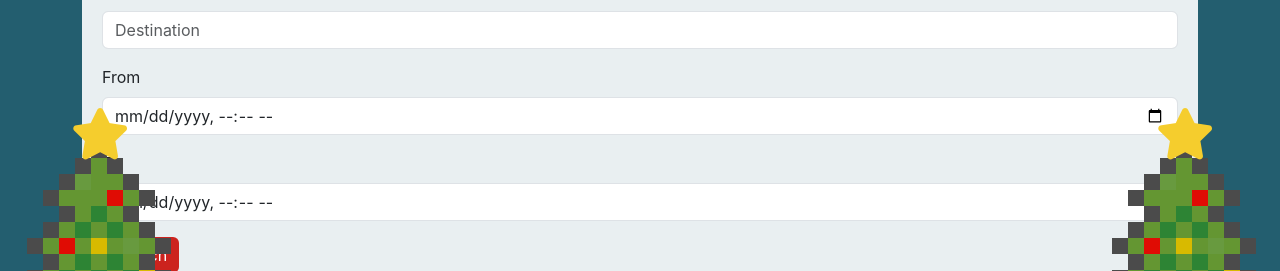
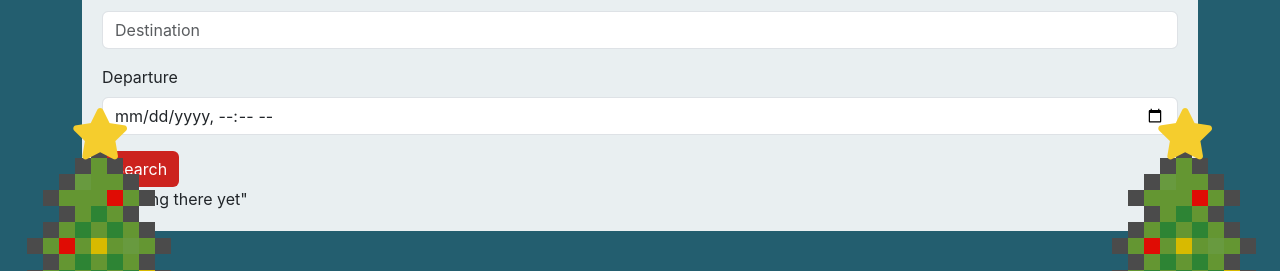
Before and after one commit to sukovanej/python-weekend-frontend-2021, a React (Create React App) app: page / in a window 1280 px wide. Shown: the part 226-497 px from the top of the page. Built offline with nearby package versions, Linux system fonts and the light colour scheme.

Commit message:
search only with departure

```diff
--- a/src/App.tsx
+++ b/src/App.tsx
@@ -19,19 +19,17 @@ function App() {
 
   const [origin, setOrigin] = useState<string>("");
   const [destination, setDestination] = useState<string>("");
-  const [timeFrom, setTimeFrom] = useState<string>("");
-  const [timeTo, setTimeTo] = useState<string>("");
+  const [departure, setDeparture] = useState<string>("");
 
   const [fetchInProgress, setFetchInProgress] = useState(false);
 
   const onSubmit = (
     origin: string,
     destination: string,
-    timeFrom: string,
-    timeTo: string
+    departure: string,
   ): void => {
     setFetchInProgress(true);
-    search(origin, destination, timeFrom, timeTo, (offers) => {
+    search(origin, destination, departure, (offers) => {
       setOffers(offers);
       setFetchInProgress(false);
     });
@@ -70,10 +68,8 @@ function App() {
               setOrigin={setOrigin}
               destination={destination}
               setDestination={setDestination}
-              timeTo={timeTo}
-              setTimeTo={setTimeTo}
-              timeFrom={timeFrom}
-              setTimeFrom={setTimeFrom}
+              departure={departure}
+              setDeparture={setDeparture}
             />
             <Offers offers={offers} />
           </div>
--- a/src/SearchForm.tsx
+++ b/src/SearchForm.tsx
@@ -1,21 +1,17 @@
-import { useState } from "react";
 import { Form, Button } from "react-bootstrap";
 
 interface SearchFormProps {
   onSubmit: (
     origin: string,
     destination: string,
-    timeFrom: string,
-    timeTo: string
+    departure: string
   ) => void;
   origin: string;
   setOrigin: (_: string) => void;
   destination: string;
   setDestination: (_: string) => void;
-  timeFrom: string;
-  setTimeFrom: (_: string) => void;
-  timeTo: string;
-  setTimeTo: (_: string) => void;
+  departure: string;
+  setDeparture: (_: string) => void;
 }
 
 export default function SearchForm({ onSubmit,
@@ -23,10 +19,8 @@ export default function SearchForm({ onSubmit,
   setOrigin,
   destination,
   setDestination,
-  timeFrom,
-  setTimeFrom,
-  timeTo,
-  setTimeTo
+  departure,
+  setDeparture
 }: SearchFormProps): JSX.Element {
   return (
     <Form>
@@ -50,27 +44,17 @@ export default function SearchForm({ onSubmit,
         />
       </Form.Group>
 
-      <Form.Group className="mb-3" controlId="timeFrom">
-        <Form.Label>From</Form.Label>
+      <Form.Group className="mb-3" controlId="departure">
+        <Form.Label>Departure</Form.Label>
         <Form.Control
           type="datetime-local"
-          placeholder="From"
-          value={timeFrom}
-          onChange={(e) => setTimeFrom(e.target.value)}
+          placeholder="Departure"
+          value={departure}
+          onChange={(e) => setDeparture(e.target.value)}
         />
       </Form.Group>
 
-      <Form.Group className="mb-3" controlId="timeTo">
-        <Form.Label>To</Form.Label>
-        <Form.Control
-          type="datetime-local"
-          placeholder="To"
-          value={timeTo}
-          onChange={(e) => setTimeTo(e.target.value)}
-        />
-      </Form.Group>
-
-      <Button variant="primary" type="button" onClick={() => onSubmit(origin, destination, timeFrom, timeTo)} style={{ backgroundColor: "#CC231E", border: "0px" }}>
+      <Button variant="primary" type="button" onClick={() => onSubmit(origin, destination, departure)} style={{ backgroundColor: "#CC231E", border: "0px" }}>
         Search
       </Button>
     </Form>
--- a/src/api.ts
+++ b/src/api.ts
@@ -6,15 +6,13 @@ const API_URL = "http://192.168.0.38:8000";
 export function search(
   origin: string,
   destination: string,
-  timeFrom: string,
-  timeTo: string,
+  departure: string,
   onSuccess: (response: SearchResponse) => void
 ): void {
   let formData = new FormData();
   formData.append("origin", origin);
   formData.append("destination", destination);
-  formData.append("time_to", timeTo);
-  formData.append("time_from", timeFrom);
+  formData.append("departure", departure);
 
   axios
     .post(`${API_URL}/search`, formData, {
```
Also changed, not shown: 1 other file (tests, documents, lock files or other folders).
